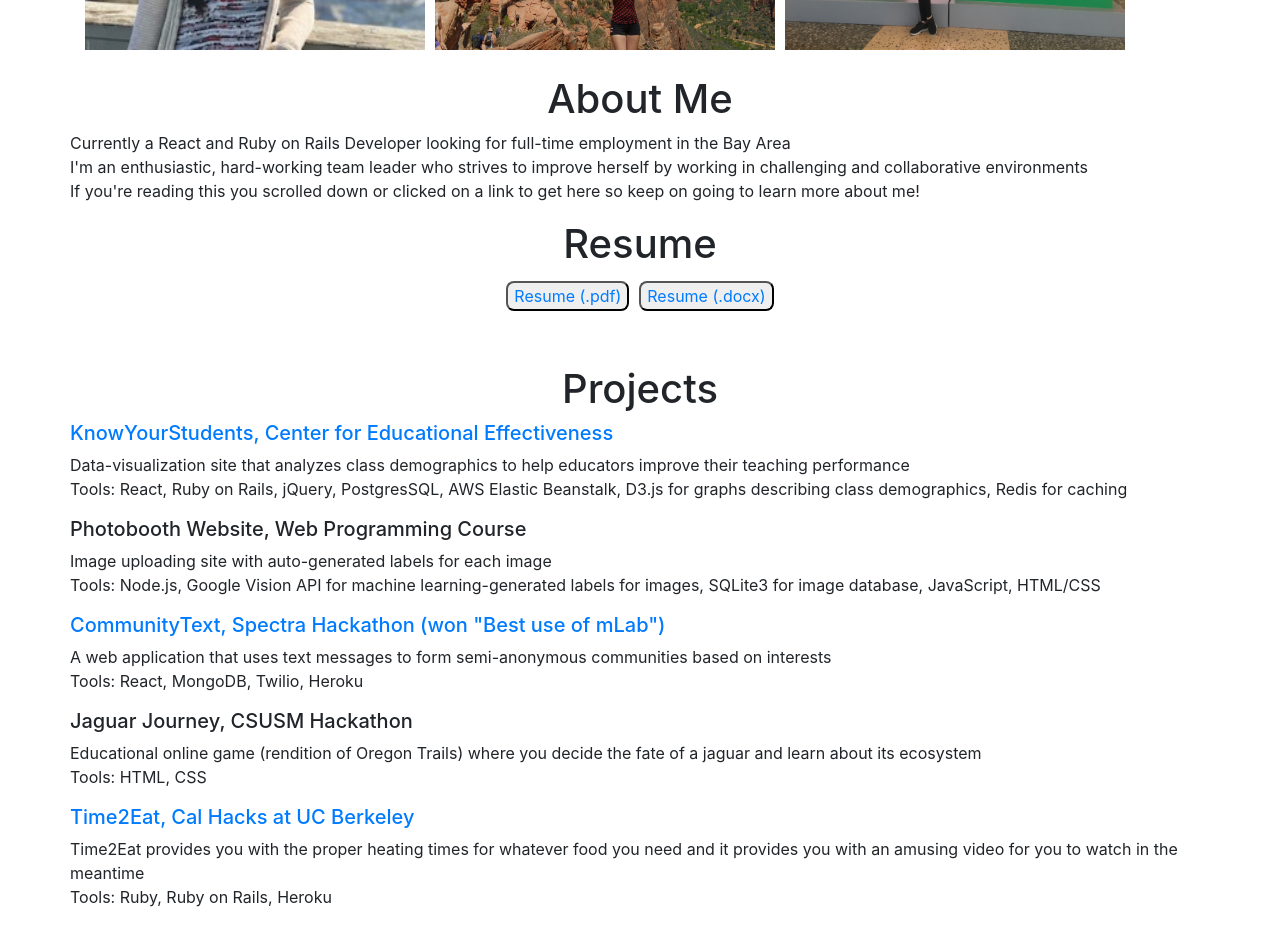
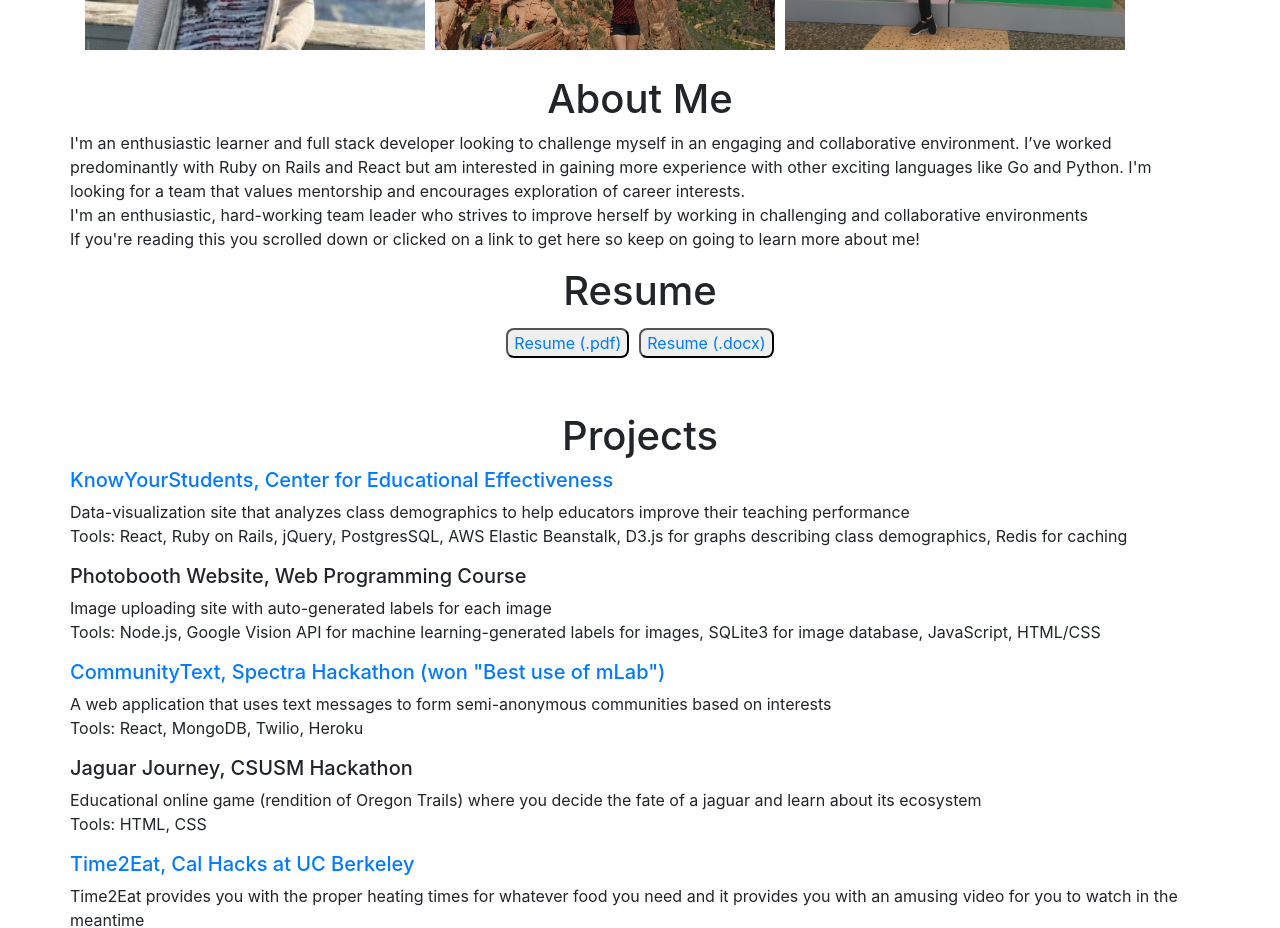
Before and after one commit to melshee/my-website, a React (Create React App) app: page / in a window 1280 px wide. Shown: the part 840-1768 px from the top of the page. Built offline with nearby package versions, Linux system fonts and the light colour scheme.

Commit message:
updated intro msg

```diff
--- a/src/section_display.jsx
+++ b/src/section_display.jsx
@@ -40,7 +40,9 @@ export default class SectionDisplay extends Component {
       content =
       <div id="about-me-content">
         <p>
-        Currently a React and Ruby on Rails Developer looking for full-time employment in the Bay Area
+        I'm an enthusiastic learner and full stack developer looking to challenge myself in an engaging and collaborative environment.
+        I’ve worked predominantly with Ruby on Rails and React but am interested in gaining more experience with other exciting languages like Go and Python.
+        I'm looking for a team that values mentorship and encourages exploration of career interests.
         <br/>
         I'm an enthusiastic, hard-working team leader who strives to improve herself by working in challenging and
         collaborative environments
```
